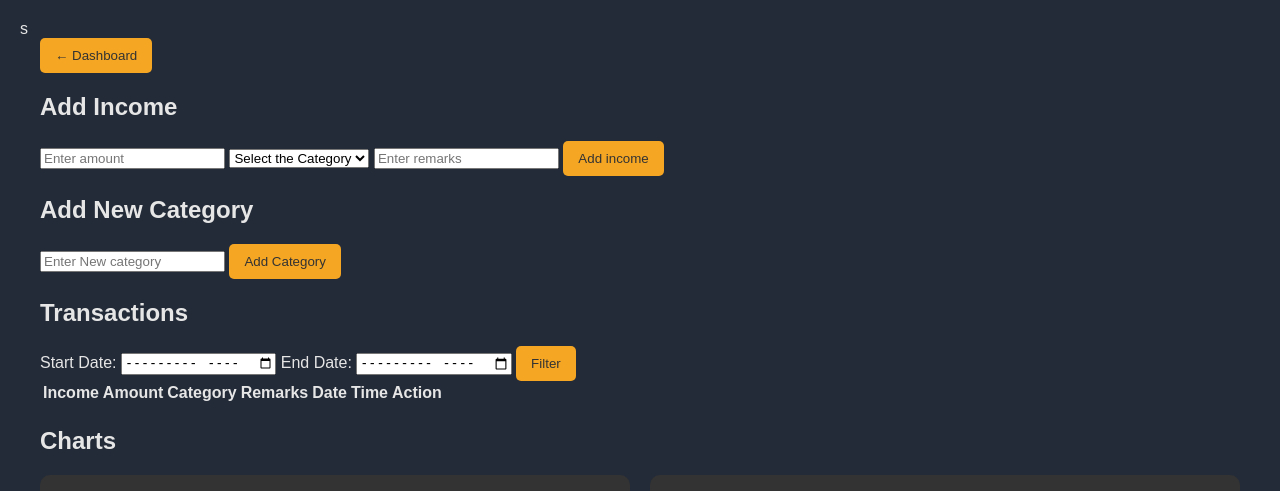
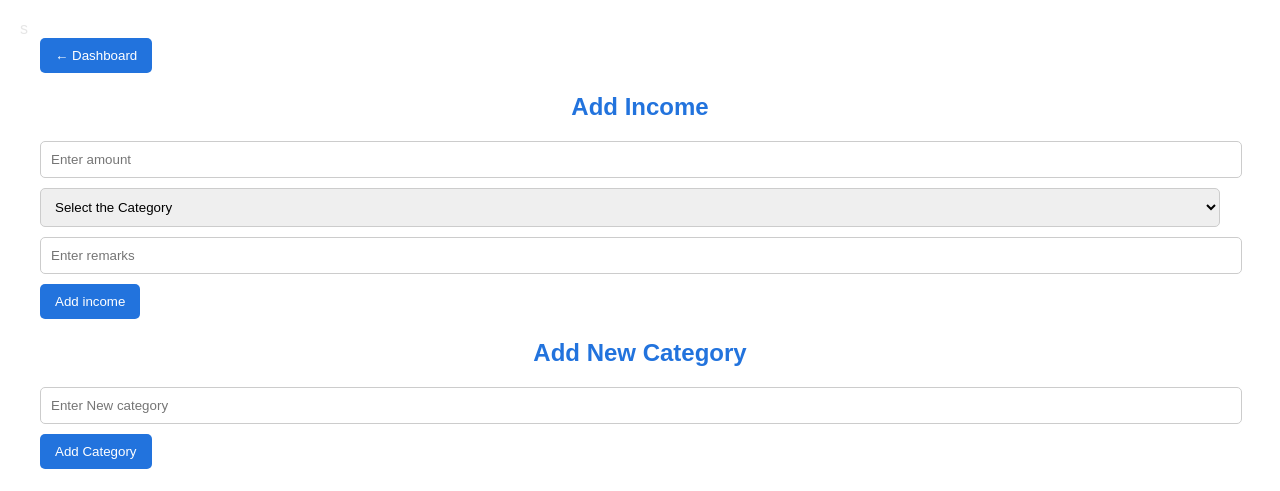
Before and after one commit to SandipKhadka/Finance, a PHP site: page /Public/Markup/income_transaction.php in a window 1280 px wide. Shown: the top 491 px of the page. Run offline with PHP 8.4, Linux system fonts and the light colour scheme; the visitor is signed in with stand-in values (Sample User, id 1); data that the repository does not hold is empty; some libraries are stand-ins or nearby versions; grey boxes are pictures that could not be loaded.

Commit message:
Add files via upload

```diff
--- a/Public/CSS/dashboard.css
+++ b/Public/CSS/dashboard.css
@@ -1,5 +1,5 @@
 body {
-    background-color: #232b38;
+    background-color: #ffffff;
     color: #e6e6e6;
     font-family: Arial, sans-serif;
     margin: 0;
@@ -11,8 +11,12 @@ body {
     margin: 0 auto;
 }
 
-h1 {
-    color: #f5a623;
+#logout{
+    color: red;
+}
+
+h1, h2 {
+    color: #2273dd;
     text-align: center;
 }
 
@@ -20,18 +24,41 @@ h1 {
     display: flex;
     justify-content: space-between;
     align-items: center;
-    background-color: #333;
+    background-color: #f1eeee;
     padding: 10px 20px;
     margin-bottom: 20px;
 }
 
+.buttoncontainer{
+    display: flex;
+    justify-content:center;
+    align-items: center;
+}
+
+.buttons{
+    display: flex;
+    justify-content: center;
+}
+
 button {
-    background-color: #f5a623;
+    background-color: #2273dd;
     border: none;
-    color: #333;
+    color: #ffffff;
     padding: 10px 15px;
     cursor: pointer;
     border-radius: 5px;
+    margin-right: 10px;
+}
+
+.dashboard-button{
+    margin-right: 50px;
+    height: 45px;
+    width: 130px;
+    font-size: 18px;
+}
+
+.add-button {
+    position: relative;
 }
 
 .add-options {
@@ -92,7 +119,7 @@ button {
 }
 
 .summary-item {
-    background-color: #333;
+    background-color: #b4b2b2;
     padding: 20px;
     border-radius: 10px;
     text-align: center;
@@ -103,11 +130,12 @@ button {
 .summary-title {
     margin-bottom: 10px;
     font-size: 1.2em;
+    color: #000000;
 }
 
 .summary-value {
     font-size: 1.5em;
-    color: #6decaf;
+    color: #2273dd;
 }
 
 .charts {
@@ -116,9 +144,114 @@ button {
     grid-gap: 20px;
 }
 
+#expenses-by-group{
+    width: 100%;
+    display: flex;
+    justify-content: center;
+    margin-bottom: 20px;
+}
+
+.bottomcharts{
+    display: flex;
+    justify-content: space-between;
+    gap: 20px;
+    width: 80%;
+}
+
 .chart {
-    background-color: #333;
+    background-color: #ffffff;
     padding: 20px;
     border-radius: 10px;
     position: relative;
+    margin-bottom: 20px;
 }
+
+.ie-form {
+    margin-bottom: 20px;
+}
+
+.ie-form form input[type="number"],
+.ie-form form input[type="text"],
+.ie-form form select {
+    width: calc(100% - 20px);
+    margin-bottom: 10px;
+    padding: 10px;
+    border: 1px solid #ccc;
+    border-radius: 5px;
+}
+
+.ie-form form button[type="submit"] {
+    background-color: #2273dd;
+    border: none;
+    color: #ffffff;
+    padding: 10px 15px;
+    cursor: pointer;
+    border-radius: 5px;
+}
+
+.ie-form form button[type="submit"]:hover {
+    background-color: #4a90ec;
+}
+
+.chart h2 {
+    color: #f5a623;
+    text-align: center;
+    margin-bottom: 10px;
+}
+
+.filter-section {
+    margin-bottom: 20px;
+    padding: 20px;
+    background-color: #e6e6e6;
+    border-radius: 10px;
+    color: black;
+}
+
+.filter-section form {
+    display: flex;
+    flex-wrap: wrap;
+    align-items: center;
+}
+
+.entry{
+    border-style: solid;
+}
+
+.filter-section form input[type="month"],
+.filter-section form button[type="submit"] {
+    background-color: #2273dd;
+    border: none;
+    color: #ffffff;
+    padding: 10px;
+    cursor: pointer;
+    border-radius: 5px;
+    margin-right: 20px;
+}
+
+.transactions-table {
+    width: 100%;
+    border-collapse: collapse;
+    margin-top: 20px;
+    margin-bottom: 20px;
+    background-color: #555555;
+}
+
+.transactions-table th,
+.transactions-table td {
+    padding: 10px;
+    border: 1px solid #6decaf;
+    text-align: left;
+}
+
+.transactions-table th {
+    background-color: #333;
+    color: #6decaf;
+}
+
+.transactions-table tr:nth-child(even) {
+    background-color: #444;
+}
+
+.transactions-table tr:hover {
+    background-color: #555;
+}
```
